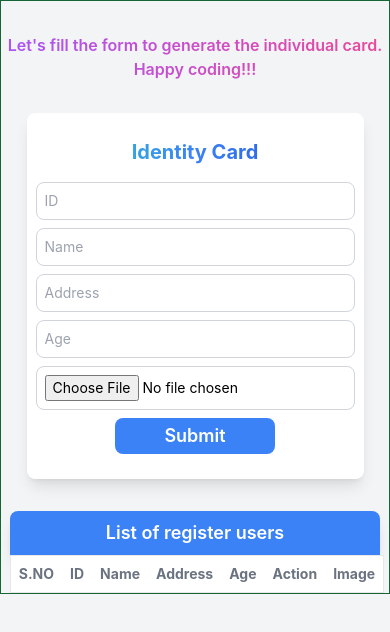
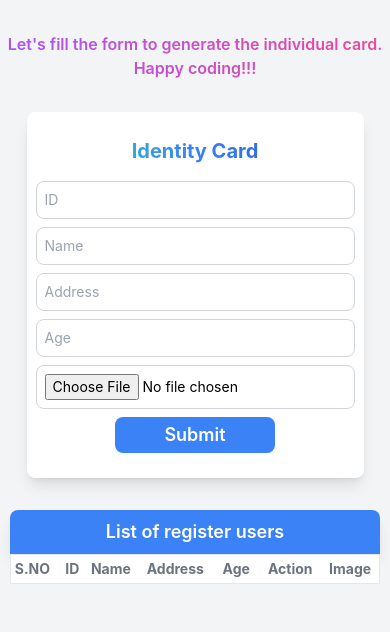
Before and after one commit to shrestharonit09/MyProject, a React (Create React App) app: page /crud in a window 390 px wide. Shown: the top 632 px of the page. Built offline with nearby package versions, Linux system fonts and the light colour scheme.

Commit message:
ID Card Work Finalize

```diff
--- a/src/component/Crudoperation.js
+++ b/src/component/Crudoperation.js
@@ -82,7 +82,7 @@ const Crudoperation = () => {
 
   return (
     <div className="min-h-screen bg-gray-100">
-      <div className="flex justify-center border border-green-800">
+      <div className="flex justify-center">
         <div className="flex flex-col gap-8 mt-8">
           <h1 className="text-center md:text-xl font-semibold bg-gradient-to-r from-purple-500 to-pink-500 bg-clip-text text-transparent">
             Let's fill the form to generate the individual card. Happy coding!!!
@@ -179,13 +179,13 @@ const Crudoperation = () => {
               <table className="table-auto w-[95vw] sm:w-full">
                 <thead>
                   <tr className="border border-gray-200 bg-white text-sm md:text-lg text-gray-500">
-                    <th className="text-left p-2  md:p-4">S.NO</th>
-                    <th className="text-left p-2  md:p-4">ID</th>
-                    <th className="text-left p-2  md:p-4">Name</th>
-                    <th className="text-left p-2  md:p-4">Address</th>
-                    <th className="text-left p-2  md:p-4">Age</th>
-                    <th className="text-center p-2 md:p-4">Action</th>
-                    <th className="text-center p-2 md:p-4">Image</th>
+                    <th className="text-left p-1 sm:p-2 md:p-4">S.NO</th>
+                    <th className="text-left p-1 sm:p-2 md:p-4">ID</th>
+                    <th className="text-left p-1 sm:p-2 md:p-4">Name</th>
+                    <th className="text-left p-1 sm:p-2 md:p-4">Address</th>
+                    <th className="text-left p-1 sm:p-2 md:p-4">Age</th>
+                    <th className="text-center p-1 sm:p-2 md:p-4">Action</th>
+                    <th className="text-center p-1 sm:p-2 md:p-4">Image</th>
                   </tr>
                 </thead>
                 <tbody>
```
